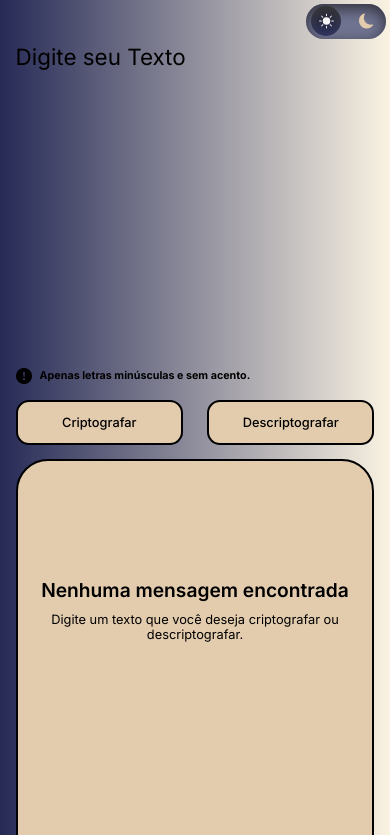
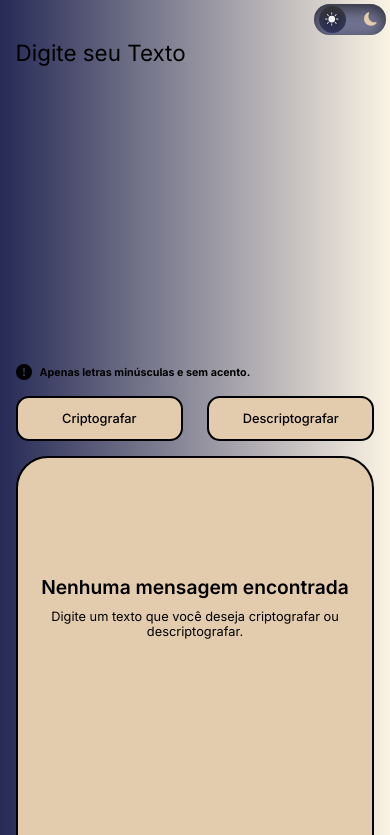
Before and after one commit to IagoCabo/projeto-decodificador, a plain HTML site: page index.html in a window 390 px wide. Shown: the top 835 px of the page. Drawn offline with Linux system fonts and the light colour scheme.

Commit message:
alterando mensagem de copiar e botao de alternancia de tema para celular

```diff
--- a/main/main.js
+++ b/main/main.js
@@ -2,7 +2,7 @@ const check = document.getElementById("darkmode-toggle");
 const themeSystem = localStorage.getItem("themeSystem") || "light";
 let img = document.querySelector("#image-exclamacao");
 let entradaDeTexto = document.querySelector("textarea");
-let testeEntradaDeTexto = /[a-z]/;
+let testeEntradaDeTexto = /^[a-z ]+$/;
 let saidaDeTexto = document.querySelector("output");
 let mensagemSaidaDeTexto = document.getElementById("mensagem-saida");
 
@@ -32,6 +32,8 @@ function criptografar(){
         removerApresentacaoOutput();
         mensagemSaidaDeTexto.innerHTML="Texto Criptografado:"
         saidaDeTexto.innerHTML = textoCriptografado;
+    }else {
+        alert("Digite apenas letras minúsculas, sem acento e sem caracteres especiais.");
     }
 }
 
@@ -41,13 +43,14 @@ function descriptografar(){
         removerApresentacaoOutput();
         mensagemSaidaDeTexto.innerHTML="Texto Descriptografado:"
         saidaDeTexto.innerHTML = textoDescriptografado;
+    }else {
+        alert("Digite apenas letras minúsculas, sem acento e sem caracteres especiais.");
     }
 }
 
 function copiar(){
     navigator.clipboard.writeText(saidaDeTexto.value).then(
         () => {
-          alert("o texto foi copiado");
         }
     );
 }
--- a/styles/style.css
+++ b/styles/style.css
@@ -36,7 +36,6 @@ body{
 .cabecalho__area__botao{
     display: flex;
 }
-/*(label)rotulagem da checkbox para o ligth mode*/
 label{
     width: 80px;
     height: 35px;
@@ -48,7 +47,6 @@ label{
     cursor: pointer;
     transition: 0.3s;
 }
-/*Botão de alternância dentro do rótulo(label)*/
 label:after{
     content: "";
     width: 30px;
@@ -61,48 +59,39 @@ label:after{
     box-shadow: inset 0px 2px 15px  rgba(255,255,255,0.1);
     transition: 0.3s;
 }
-/*Ocultação da checkbox*/
 input{
     width:0px;
     height:0px;
     visibility: hidden;
 }
-/*alteração da cor do background do botão quando o input for checked*/
 input:checked + label{
     background-color: #B8621B;
 }
-/* alteração da cor do botão e movimento do botão quando o input for checked*/
 input:checked + label:after{
     left: 15px;
     transform: translateX(100%);
     background: linear-gradient(180deg, #f3ffe8, #C4F4C3);
 }
-
-/*adicionando os svgs*/
 label svg{
     position: absolute;
     width: 15px;
     top: 9px;
     z-index: 99;
 }
-/*estilo e posição do svg de lua*/
 label svg.moon{
     left: 53px;
     color: #E3CCAE;
     transition: 0.3s;
 }
-/*estilo e posição do svg de sol*/
 label svg.sun{
     left: 12.5px;
     fill: #f6f6f6;
     transition: 0.3s;
 
 }
-/*se a checkbox estiver com check então o svg de lua recebe a cor*/
 input:checked + label svg.moon{
     fill: #B8621B;
 }
-/*se a checkbox estiver com check então o svg de sol recebe a cor*/
 input:checked + label svg.sun{
     fill: #C4F4C3;
 }
@@ -320,6 +309,32 @@ button:disabled{
     [data-theme="dark"]{
         --background: linear-gradient(90deg, #262A56, #000000) ;
     }
+    label{
+        width: 72px;
+        height: 31.5px;
+        border-radius: 31.5px;
+    }
+    label:after{
+        width: 27px;
+        height: 27px;
+        top: 2.25px;
+        left: 4.5px;
+        border-radius: 27px;
+    }
+    label svg{
+        width: 13.5px;
+        top: 7.5px;
+    }
+    label svg.moon{
+        left: 50px;
+        color: #E3CCAE;
+        transition: 0.3s;
+    }
+    label svg.sun{
+        left: 11px;
+        fill: #f6f6f6;
+        transition: 0.3s;
+    }
     .conteudo{
         flex-direction: column;
         padding: 0% 4% 4% 4%;
```
